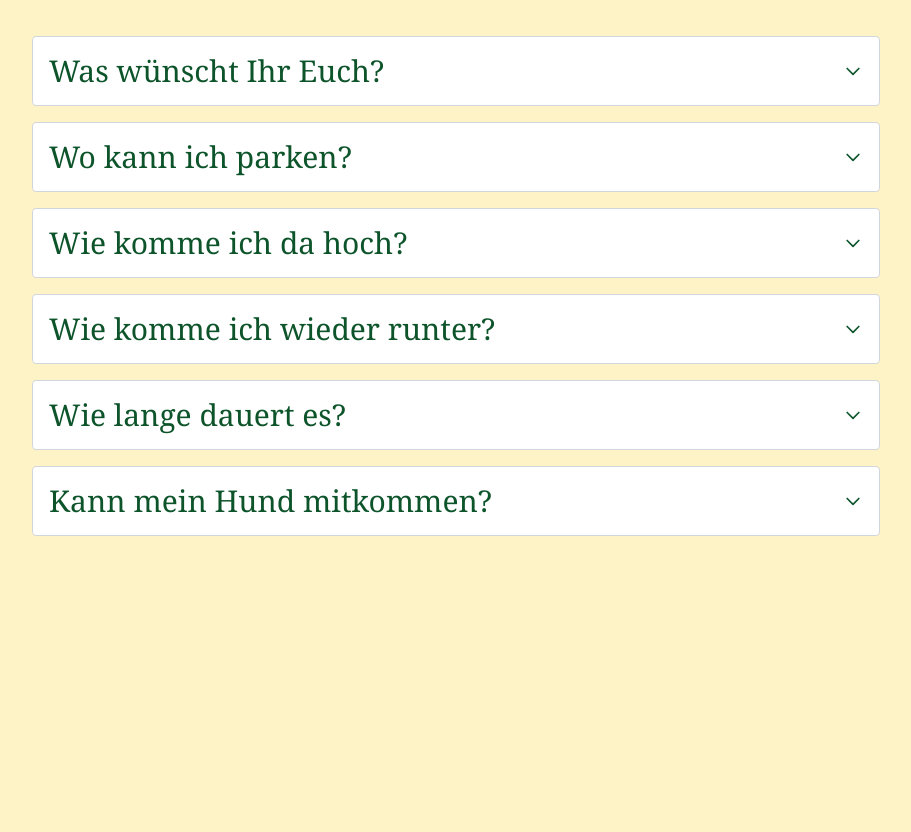
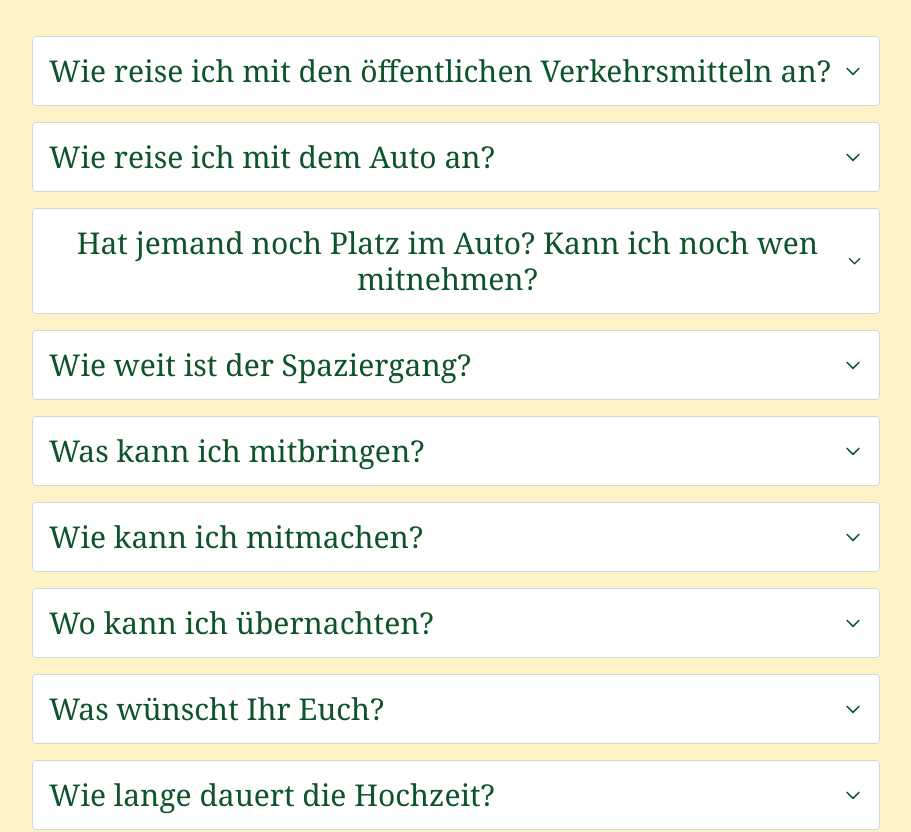
Before and after one commit to cloudlena/ela-lena-for.life, a SvelteKit app: page / in a window 1280 px wide. Shown: the part 3220-4052 px from the top of the page, without its empty margins (184-1095 px from the left). Before the commit the page ends 3908 px from the top, so only its background shows below. Built offline with nearby package versions, Linux system fonts and the light colour scheme.

Commit message:
Add FAQ item about small hike

```diff
--- a/src/routes/FAQ.svelte
+++ b/src/routes/FAQ.svelte
@@ -8,34 +8,67 @@
 
 	const items: FAQItem[] = [
 		{
+			question: 'Wie reise ich mit den öffentlichen Verkehrsmitteln an?',
+			answer:
+				'Die nächste Haltestelle ist "Bahnhof Furschenbach". Von da geht ihr ca. 20 min auf einer geteerten Strasse den Berg hoch zur Location. Du würdest abends gerne länger bleiben, weisst aber noch nicht, wie Du wieder ins Hotel zurückkommst? Melde Dich bitte frühzeitig bei uns, damit wir einen Shuttle-Dienst organisieren können.',
+			link: 'https://www.bwegt.de/fahrplanauskunft/trip?formik=destination%3Dde%253A08317%253A13753%26itdDateDayMonthYear%3D20092025%26itdTime%3D1040%26itdTripDateTimeDepArr%3Darr%26origin%3Dde%253A08317%253A33013&lng=de&trip=multiModalitySelected%3Dpt',
+			isOpen: false
+		},
+		{
+			question: 'Wie reise ich mit dem Auto an?',
+			answer:
+				'Du kannst direkt mit dem Auto zur Location fahren. Beim Lebenshof gibt es genügend Parkplätze. Die Adresse ist "Am Bach 17 in 77883 Ottenhöfen".',
+			link: 'https://maps.app.goo.gl/rtY99UwVGsZbJRHF9',
+			isOpen: false
+		},
+		{
+			question: 'Hat jemand noch Platz im Auto? Kann ich noch wen mitnehmen?',
+			answer:
+				'Es gibt eine Signal-Gruppe für Ridesharing. Wenn Du noch freie Plätze im Auto hast oder eine Mitfahrgelegenheit suchst, lade die Signal-App herunter, klicke den Link unten und schreibe eine Nachricht in die Gruppe.',
+			link: 'https://signal.group/#CjQKIGVXIaBUBmvXV2rG6Ivtu-SQZDBtVoP8loZy-pqh6AAHEhBeQJohAYrSwKUHdXST38S7',
+			isOpen: false
+		},
+		{
+			question: 'Wie weit ist der Spaziergang?',
+			answer:
+				'Der Spaziergang ist ca. 1,6 km und hat eine leichte Steigung, ist aber grösstenteils eben (teils geteert, teils gut gepflegter Waldweg). Bitte bringt gutes Schuhwerk mit.',
+			isOpen: false
+		},
+		{
+			question: 'Was kann ich mitbringen?',
+			answer:
+				'Wir werden eine vegane Hochzeitstorte und ein veganes Kuchenbuffet haben. Wir freuen uns, wenn Leute vegane Kuchen mitbringen. Gib uns gerne per Signal oder E-Mail Bescheid, wenn Du einen mitbringst.',
+			isOpen: false
+		},
+		{
+			question: 'Wie kann ich mitmachen?',
+			answer:
+				'Wir planen bei unserer Zeremonie mit Bändern einen Knoten um unsere Hände zu machen, um unsere Verbindung zu symbolisieren. Es würde uns freuen, von ein paar Leuten ein Band dafür zu bekommen. Falls Du dazu etwas beisteuern möchtest, gestalte ein Band oder eine Kordel (ca. 1 m lang) und bringe es zur Hochzeit mit. Während des Brunchs habt ihr auch die Möglichkeit, vor Ort eines zu gestalten.',
+			link: 'https://www.youtube.com/shorts/A6JDU8qO48Q',
+			isOpen: false
+		},
+		{
+			question: 'Wo kann ich übernachten?',
+			answer:
+				'Wir haben eine Liste mit empfohlenen Übernachtungsmöglichkeiten auf unserer Website unter "Übernachtung". Bitte buche frühzeitig.',
+			link: '/uebernachtung',
+			isOpen: false
+		},
+		{
 			question: 'Was wünscht Ihr Euch?',
 			answer: 'Du findest unsere Geschenkliste auf der Website unter "Geschenke".',
 			link: '/geschenke',
 			isOpen: false
 		},
 		{
-			question: 'Wo kann ich parken?',
-			answer: 'Beim Lebenshof gibt es 25 Parkplätze.',
-			isOpen: false
-		},
-		{
-			question: 'Wie komme ich da hoch?',
-			answer: 'Es ist ein schöner kurzer Spaziergang.',
-			isOpen: false
-		},
-		{
-			question: 'Wie komme ich wieder runter?',
-			answer: 'Wir haben einen Shuttle-Service, der Dich abends hinunterbringt.',
-			isOpen: false
-		},
-		{
-			question: 'Wie lange dauert es?',
+			question: 'Wie lange dauert die Hochzeit?',
 			answer: 'Die Veranstaltung ist open-end. Bleib so lange Du Lust und Spass hast.',
 			isOpen: false
 		},
 		{
 			question: 'Kann mein Hund mitkommen?',
-			answer: 'Ja. Rika wird auch da sein, aber es gibt genug Platz.',
+			answer:
+				'Ja. Rika wird auch da sein, aber es gibt genug Platz. Auf dem Hof gibt es viele freilaufende Hühner. Wenn Du nicht weisst, wie Dein Hund reagieren wird, bringe bitte einen Maulkorb mit.',
 			isOpen: false
 		}
 	];
--- a/src/routes/Menu.svelte
+++ b/src/routes/Menu.svelte
@@ -9,7 +9,7 @@
 
 	const entries: Entry[] = [
 		{ label: 'Home', link: '/' },
-		{ label: 'Übernachtungen', link: '/uebernachtung' },
+		{ label: 'Übernachtung', link: '/uebernachtung' },
 		{ label: 'Bilder', link: 'https://drive.proton.me/urls/JAGS81P848#uEJB1UxamSty', newTab: true },
 		{ label: 'Geschenke', link: '/geschenke' }
 	];
--- a/src/routes/Schedule.svelte
+++ b/src/routes/Schedule.svelte
@@ -22,7 +22,7 @@
 		<!-- Kleinere Torte und Kuchenbuffet -->
 
 		<div>ab 18:00</div>
-		<div>Marroni, warmer Apfelsaft und Spiele</div>
+		<div>Suppe, warmer Apfelsaft und Spiele</div>
 		<!-- Kürzere, soziale Brettspiele -->
 	</div>
 </div>
```
Also changed, not shown: 1 other file (tests, documents, lock files or other folders).
